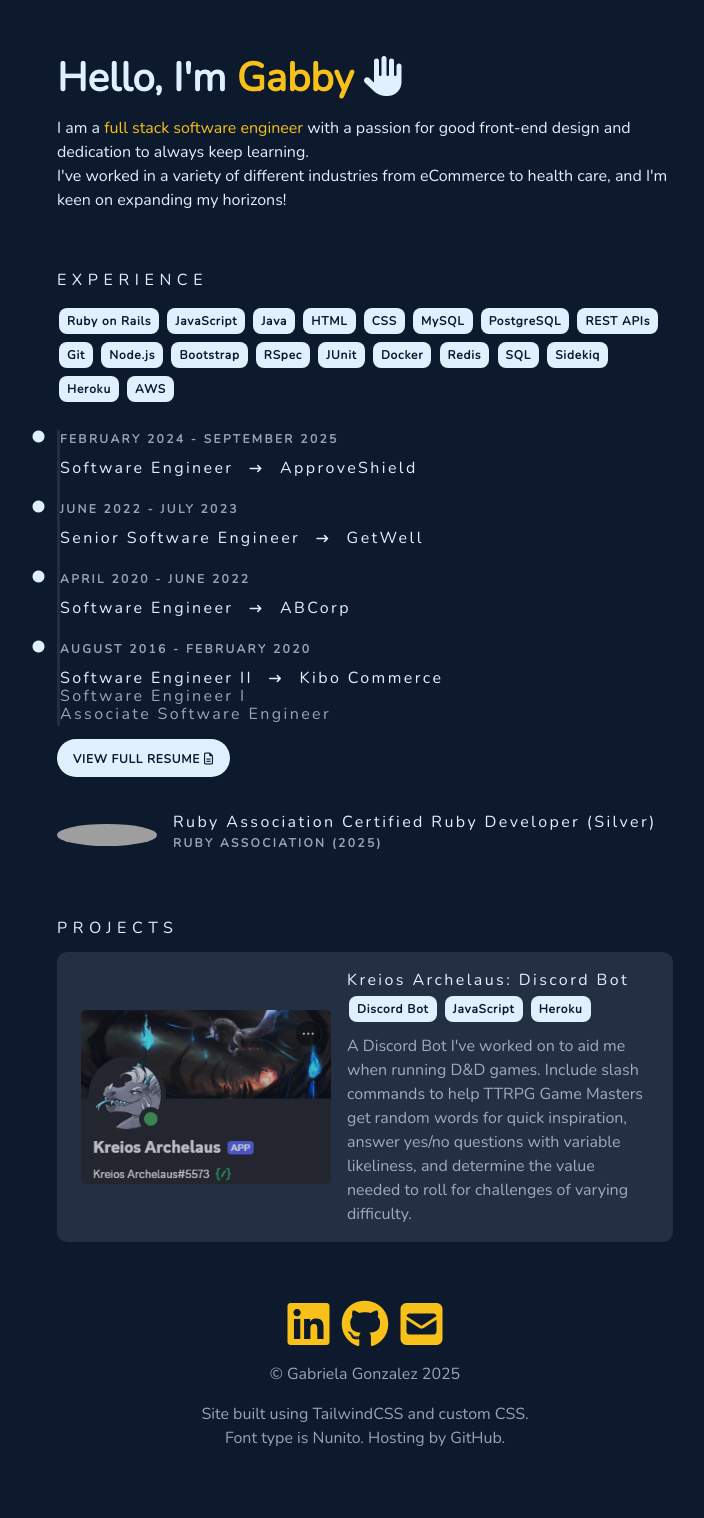
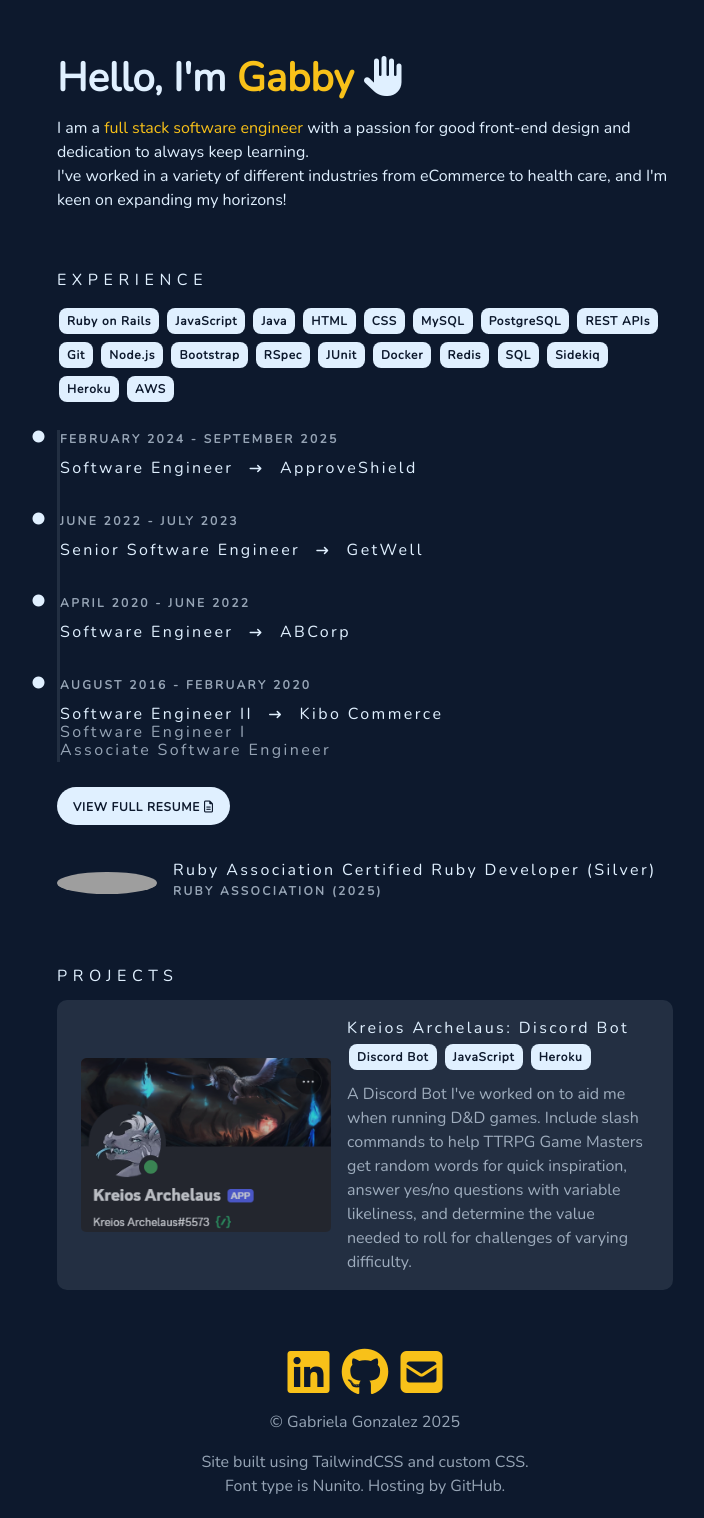
Before and after one commit to Serenamidori/serenamidori.github.io, a Jekyll site: the page built from README.md, in a window 1280 px wide. Shown: the whole page, without its empty margins (275-979 px from the left). Built offline with Jekyll 4.4.1, drawn with Linux system fonts in a browser that asks for light colours; nearby versions of some CDN libraries; our own code applies the rules of GitHub Pages for plain Markdown files; before the commit the page ends 1470 px from its top, so only the background shows below that; grey boxes are pictures that could not be loaded.

Commit message:
small adjustment to spacing on experience timeline

```diff
--- a/_layouts/default.html
+++ b/_layouts/default.html
@@ -33,22 +33,22 @@
         <!-- Positions -->
         <div class="mb-6 ms-2">
           <ol class="relative">
-            <li class="mb-5 ms-5">
+            <li class="mb-8 ms-5">
               <i class="absolute bullet fa-solid fa-circle fa-xs"></i>
               <div class="subtitle">February 2024 - September 2025</div>
               <h3 class="gap-2 flex flex-col-row align-start-center">Software Engineer <i class="arrow fa-solid fa-arrow-right-long fa-xs mx-2"></i> <a href="https://approveshield.com/" target="_blank">ApproveShield</a></h3>
             </li>
-            <li class="mb-5 ms-5">
+            <li class="mb-8 ms-5">
               <i class="absolute bullet fa-solid fa-circle fa-xs"></i>
               <div class="subtitle">June 2022 - July 2023</div>
               <h3 class="gap-2 flex flex-col-row align-start-center">Senior Software Engineer <i class="arrow fa-solid fa-arrow-right-long fa-xs mx-2"></i> <a href="https://www.getwellnetwork.com/" target="_blank">GetWell</a></h3>
             </li>
-            <li class="mb-5 ms-5">
+            <li class="mb-8 ms-5">
               <i class="absolute bullet fa-solid fa-circle fa-xs"></i>
               <div class="subtitle">April 2020 - June 2022</div>
               <h3 class="gap-2 flex flex-col-row align-start-center">Software Engineer <i class="arrow fa-solid fa-arrow-right-long fa-xs mx-2"></i> <a href="https://abcorp.com/" target="_blank">ABCorp</a></h3>
             </li>
-            <li class="mb-5 ms-5">
+            <li class="mb-8 ms-5">
               <i class="absolute bullet fa-solid fa-circle fa-xs"></i>
               <div class="subtitle">August 2016 - February 2020</div>
               <h3 class="gap-2 flex flex-col-row align-start-center mb-0">Software Engineer II <i class="arrow fa-solid fa-arrow-right-long fa-xs mx-2"></i> <a href="https://kibocommerce.com/" target="_blank">Kibo Commerce</a></h3>
```
